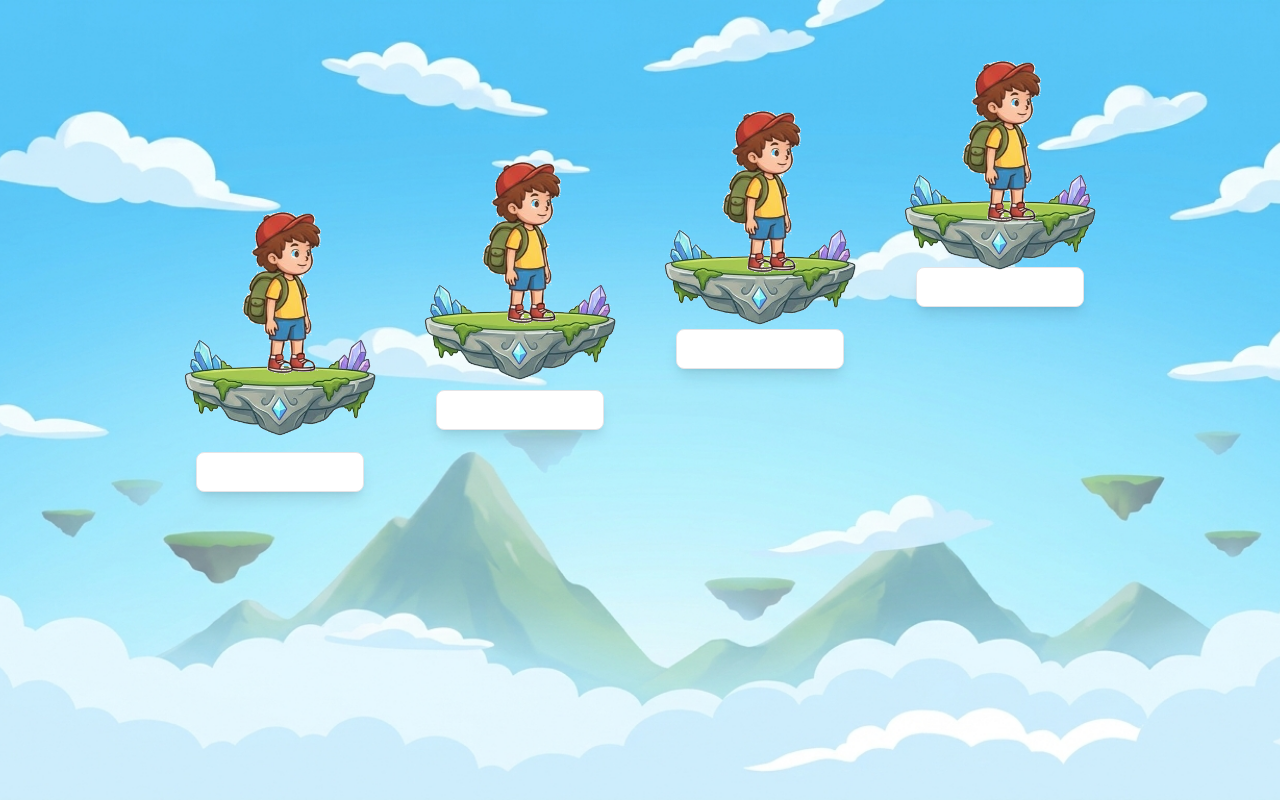
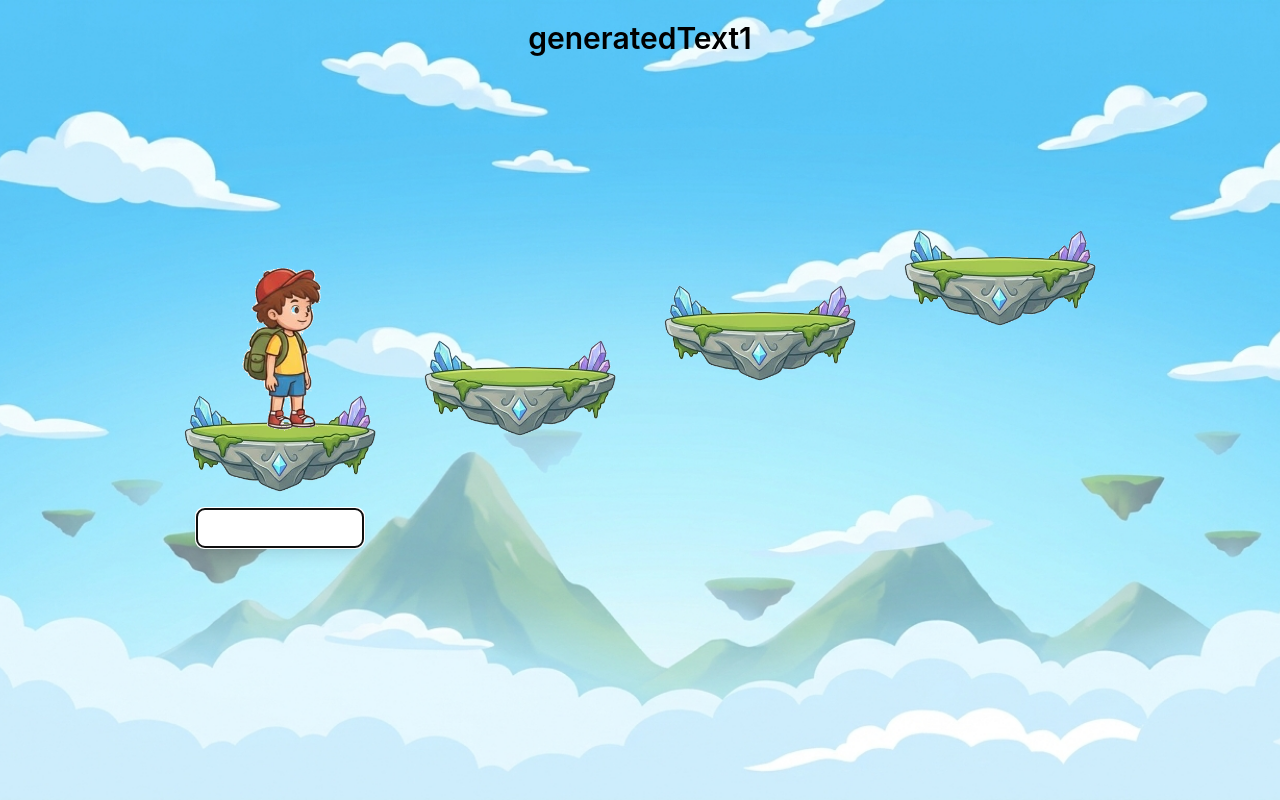
Before and after one commit to vaishali63-ig/TypePlay, a React (Vite) app: page /play in a window 1280 px wide. Built offline with nearby package versions, Linux system fonts and the light colour scheme.

Commit message:
implimented stage up and start game logic

```diff
--- a/src/App.jsx
+++ b/src/App.jsx
@@ -5,7 +5,7 @@ import JumpGame from './pages/JumpGame'
 function App() {
 
   return (
-    <div className='text-green-500'>
+    <div className=''>
       <Routes>
         <Route path='/' element={<>home</>}/>
         <Route path='/play' element={<JumpGame/>}/>
--- a/src/pages/JumpGame.jsx
+++ b/src/pages/JumpGame.jsx
@@ -1,36 +1,86 @@
 import bg from "../assets/gameImages/background-image.jpg"
 import station from "../assets/gameImages/platform_crystal_stone.png"
 import hero from "../assets/gameImages/hero.png"
+import { useEffect, useRef, useState } from "react"
 const JumpGame = ()=>{
+    const [stage,setStage] = useState(1);
+    const [text,setText] = useState("vaishali")
+
+    const inputRef1 = useRef(null)
+    const inputRef2 = useRef(null)
+    const inputRef3 = useRef(null)
+    const inputRef4 = useRef(null)
+
+    const refs = [inputRef1,inputRef2,inputRef3,inputRef4]
+
+    const getText = ()=>{
+        return "generatedText"+stage
+    }
+
+    const startGame = ()=>{
+        setStage(1);
+        setText(getText());
+    }
+
+    const levelUp = ()=>{
+        startGame();
+    }
+
+    const stageUp = ()=>{
+        if (stage == 4){
+            levelUp();
+            return;
+        }
+        setStage((pre)=>pre+1);
+        setText(getText);
+    }
+    useEffect(()=>{
+           startGame();
+    },[])
+
+    useEffect(()=>{
+       switch(stage){
+        case 1:
+            inputRef1.current.focus();
+        case 2:
+            inputRef2.current.focus();
+        case 3:
+            inputRef3.current.focus();
+        case 4:
+            inputRef4.current.focus();
+       }
+    },[stage])
+
 return(
-    <div style={{backgroundImage:`url(${bg})`}} className="h-[100vh] bg-cover bg-center px-[10rem]">
-        <div className="h-[100vh] flex">
-        <div className="w-[25%] h-[100%]">
+    <div style={{backgroundImage:`url(${bg})`}} className="h-[100vh] bg-cover bg-center px-[10rem]" >
+        <p className="font-semibold text-3xl text-center w-[100%] pt-5">{text}</p>
+        <div className="h-[80vh] flex" >
+        <div className="w-[25%] h-[100%]" >
             <div className="pt-[160%] flex flex-col items-center relative">
-                <input type="text" className="border border-zinc-200 rounded-lg shadow-lg bg-white font-bold text-lg p-2 w-[70%] text-center absolute bottom-[-28%] h-[2.5rem]" />
+                <input hidden ={stage!=1} onKeyDown={(e)=>{if(e.key == "Enter")stageUp();}} ref={inputRef1} type="text" className="border border-zinc-200 rounded-lg shadow-lg bg-white font-bold text-lg p-1 w-[70%] text-center absolute bottom-[-28%] h-[2.5rem]" />
                 <img src={station} alt="" className="w-[85%] absolute bottom-[-15%]" />
-                <img src={hero} alt="" className="absolute bottom-[-5%]" />
+               {stage==1&&<img src={hero} alt="" className="absolute bottom-[-5%]" />}
             </div>
         </div>
         <div className="w-[25%] h-[100%]">
             <div className="pt-[140%] flex flex-col items-center relative">
-                <input type="text" className="border border-zinc-200 rounded-lg shadow-lg bg-white font-bold text-lg p-2 w-[70%] text-center absolute bottom-[-28%] h-[2.5rem]" />
+                <input onKeyDown={(e)=>{if(e.key == "Enter")stageUp();}} hidden={stage!=2} ref={inputRef2} type="text" className="border border-zinc-200 rounded-lg shadow-lg bg-white font-bold text-lg p-1 w-[70%] text-center absolute bottom-[-28%] h-[2.5rem]" />
                 <img src={station} alt="" className="w-[85%] absolute bottom-[-15%]" />
-                <img src={hero} alt="" className="absolute bottom-[-5%]" />
+                {stage==2&&<img src={hero} alt="" className="absolute bottom-[-5%]" />}
             </div>
         </div>
         <div className="w-[25%] h-[100%]">
             <div className="pt-[120%] flex flex-col items-center relative">
-                <input type="text" className="border border-zinc-200 rounded-lg shadow-lg bg-white font-bold text-lg p-2 w-[70%] text-center absolute bottom-[-28%] h-[2.5rem]" />
+                <input onKeyDown={(e)=>{if(e.key == "Enter")stageUp();}} hidden={stage!=3} ref = {inputRef3} type="text" className="border border-zinc-200 rounded-lg shadow-lg bg-white font-bold text-lg p-1 w-[70%] text-center absolute bottom-[-28%] h-[2.5rem]" />
                 <img src={station} alt="" className="w-[85%] absolute bottom-[-15%]" />
-                <img src={hero} alt="" className="absolute bottom-[-5%]" />
+                {stage==3&&<img src={hero} alt="" className="absolute bottom-[-5%]" />}
             </div>
         </div>
         <div className="w-[25%] h-[100%]">
             <div className="pt-[100%] flex flex-col items-center relative">
-                <input type="text" className="border border-zinc-200 rounded-lg shadow-lg bg-white font-bold text-lg p-2 w-[70%] text-center absolute bottom-[-28%] h-[2.5rem]" />
+                <input onKeyDown={(e)=>{if(e.key == "Enter")stageUp();}} hidden={stage!=4} ref = {inputRef4} type="text" className="border border-zinc-200 rounded-lg shadow-lg bg-white font-bold text-lg p-1 w-[70%] text-center absolute bottom-[-28%] h-[2.5rem]" />
                 <img src={station} alt="" className="w-[85%] absolute bottom-[-15%]" />
-                <img src={hero} alt="" className="absolute bottom-[-5%]" />
+                {stage==4&&<img src={hero} alt="" className="absolute bottom-[-5%]" />}
             </div>
         </div>
         </div>
```
